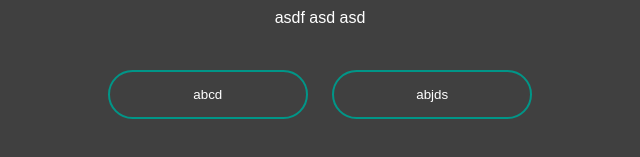
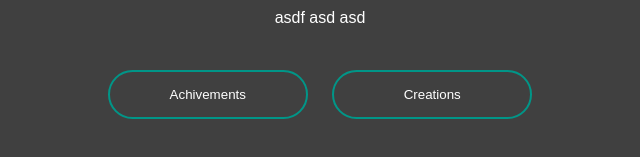
Before and after one commit to Arjun2007-kade/w, a plain HTML site: page index.html in a window 1280 px wide. Shown: the part 375-532 px from the top of the page, 320-960 px from the left. Drawn offline with Linux system fonts and the light colour scheme.

Commit message:
Add files via upload

```diff
--- a/index.html
+++ b/index.html
@@ -24,8 +24,8 @@
                 <h2>Welcome to the world of creations,coding and lot more....</h2>
                 <p>asdf asd asd </p>
                 <div>
-                    <button type="button"><span></span>abcd</button>
-                    <button type="button"><span></span>abjds</button>
+                    <button type="button"><span></span>Achivements</button>
+                    <button type="button"><span></span>Creations</button>
                 </div>
             </div>
         </div>
```
